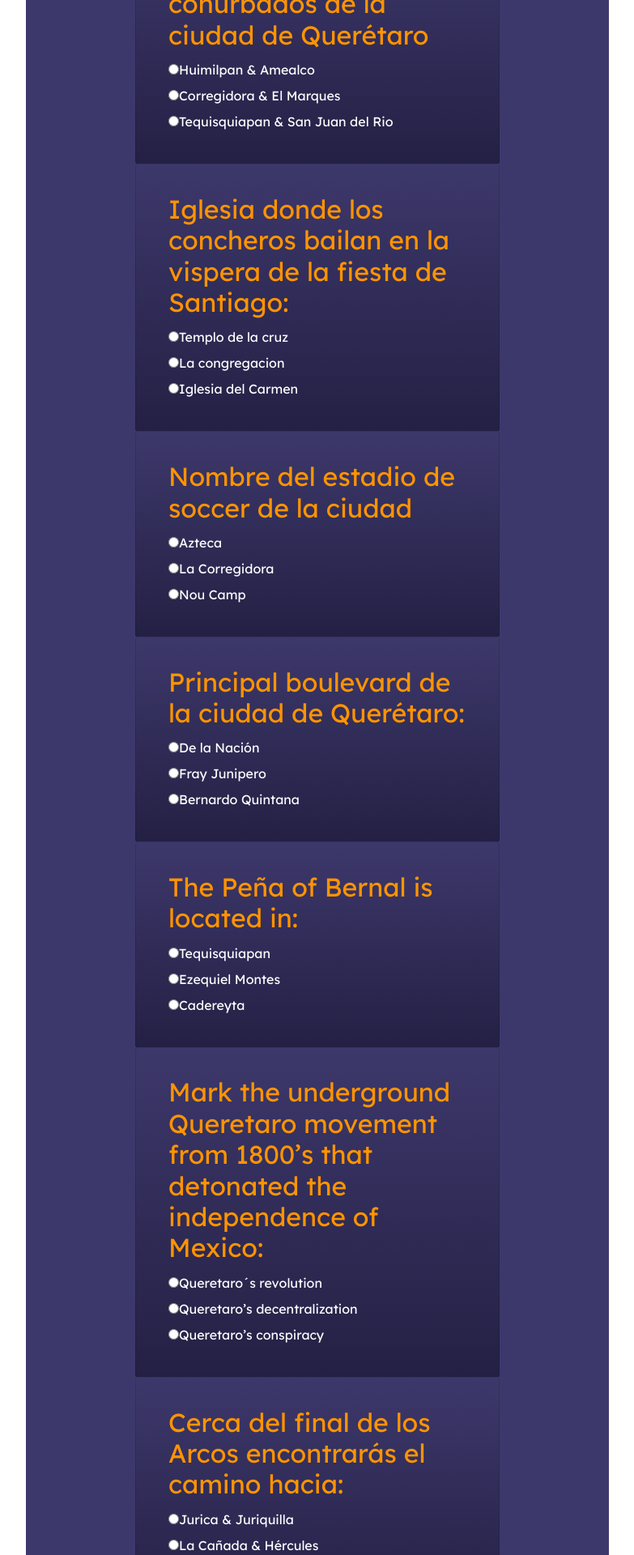
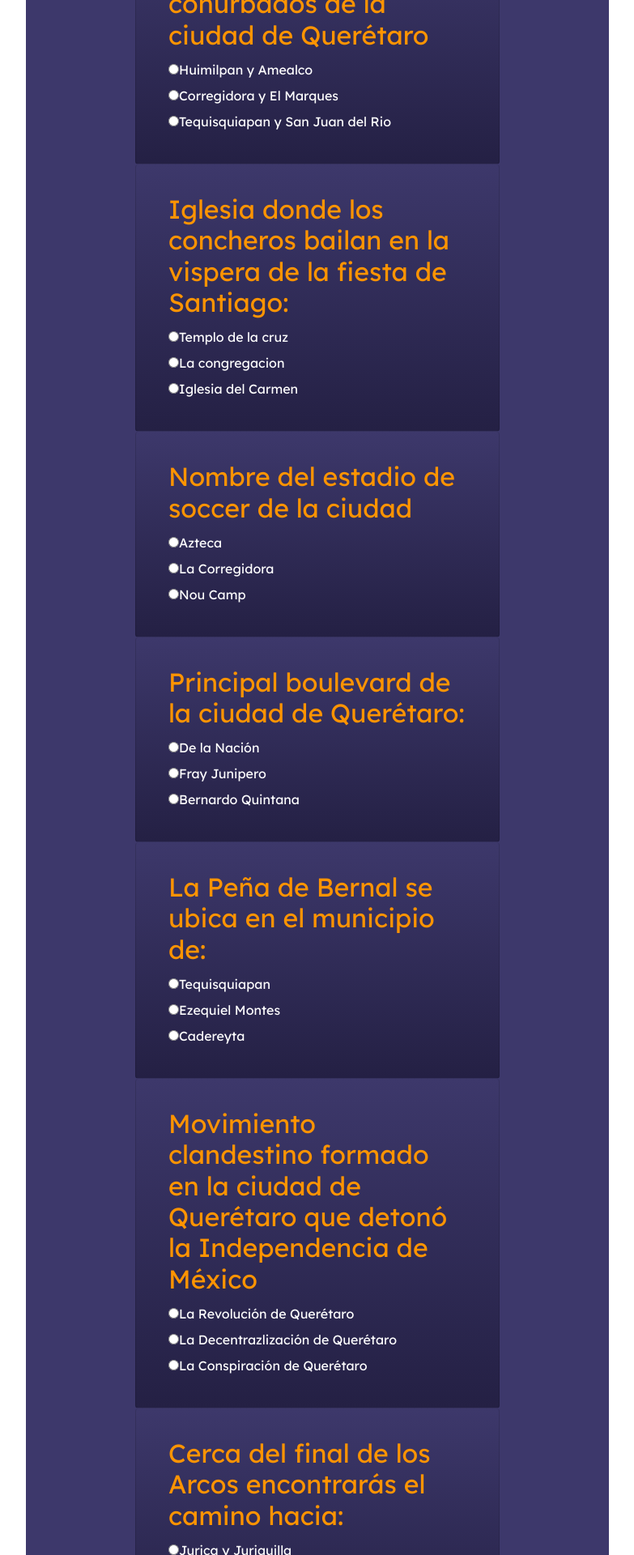
Before and after one commit to zenbitETH/Ciudades-DAO, a React (Create React App) app in the folder frontend/: page /quiz in a window 1280 px wide. Shown: the part 540-2460 px from the top of the page at 81% size, without its empty margins (248-1031 px from the left). Built offline with nearby package versions, Linux system fonts and the light colour scheme.

Commit message:
quizPreguntas all in spanish

```diff
--- a/frontend/src/quizQuestions/quizPreguntas.js
+++ b/frontend/src/quizQuestions/quizPreguntas.js
@@ -13,9 +13,9 @@ export const quizPreguntas = [
     number: 2,
     question: 'Marca los municipios conurbados de la ciudad de Querétaro',
     answers: [
-      'Huimilpan & Amealco',
-      'Corregidora & El Marques',
-      'Tequisquiapan & San Juan del Rio',
+      'Huimilpan y Amealco',
+      'Corregidora y El Marques',
+      'Tequisquiapan y San Juan del Rio',
 
     ],
     correctAnswer: 'x'
@@ -52,7 +52,7 @@ export const quizPreguntas = [
   },
   {
     number: 6,
-    question: 'The Peña of Bernal is located in:',
+    question: 'La Peña de Bernal se ubica en el municipio de:',
     answers: [
       'Tequisquiapan',
       'Ezequiel Montes',
@@ -62,11 +62,11 @@ export const quizPreguntas = [
   },
   {
     number: 7,
-    question: 'Mark the underground Queretaro movement from 1800’s that detonated the independence of Mexico:',
+    question: 'Movimiento clandestino formado en la ciudad de Querétaro que detonó la Independencia de México',
     answers: [
-      'Queretaro´s revolution',
-      'Queretaro’s decentralization',
-      'Queretaro’s conspiracy',
+      'La Revolución de Querétaro',
+      'La Decentrazlización de Querétaro',
+      'La Conspiración de Querétaro',
     ],
     correctAnswer: 'x'
   },
@@ -74,9 +74,9 @@ export const quizPreguntas = [
     number: 8,
     question: 'Cerca del final de los Arcos encontrarás el camino hacia:',
     answers: [
-      'Jurica & Juriquilla',
-      'La Cañada & Hércules',
-      'Candiles $ El Pueblito',
+      'Jurica y Juriquilla',
+      'La Cañada y Hércules',
+      'Candiles y El Pueblito',
     ],
     correctAnswer: 'x'
   },
```
